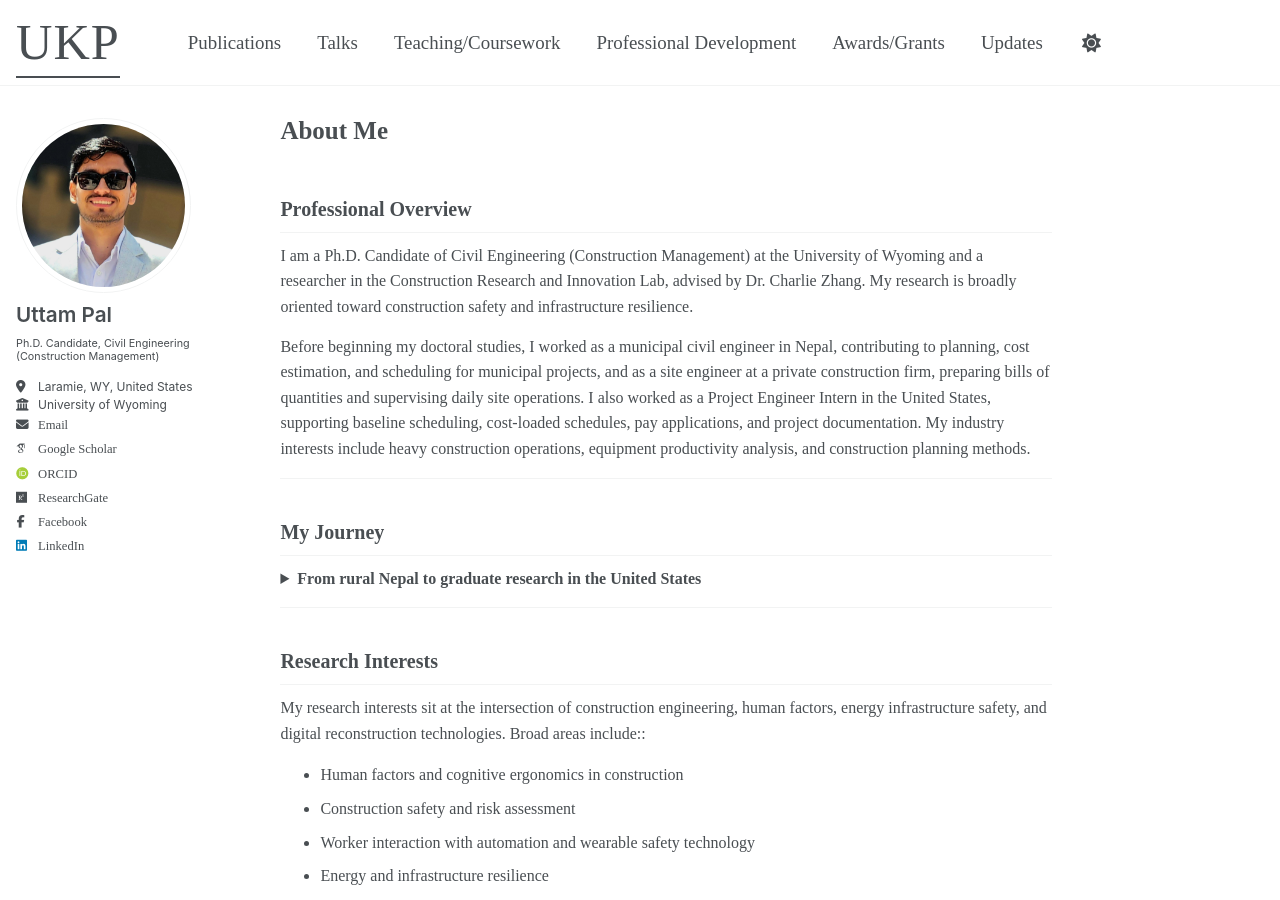
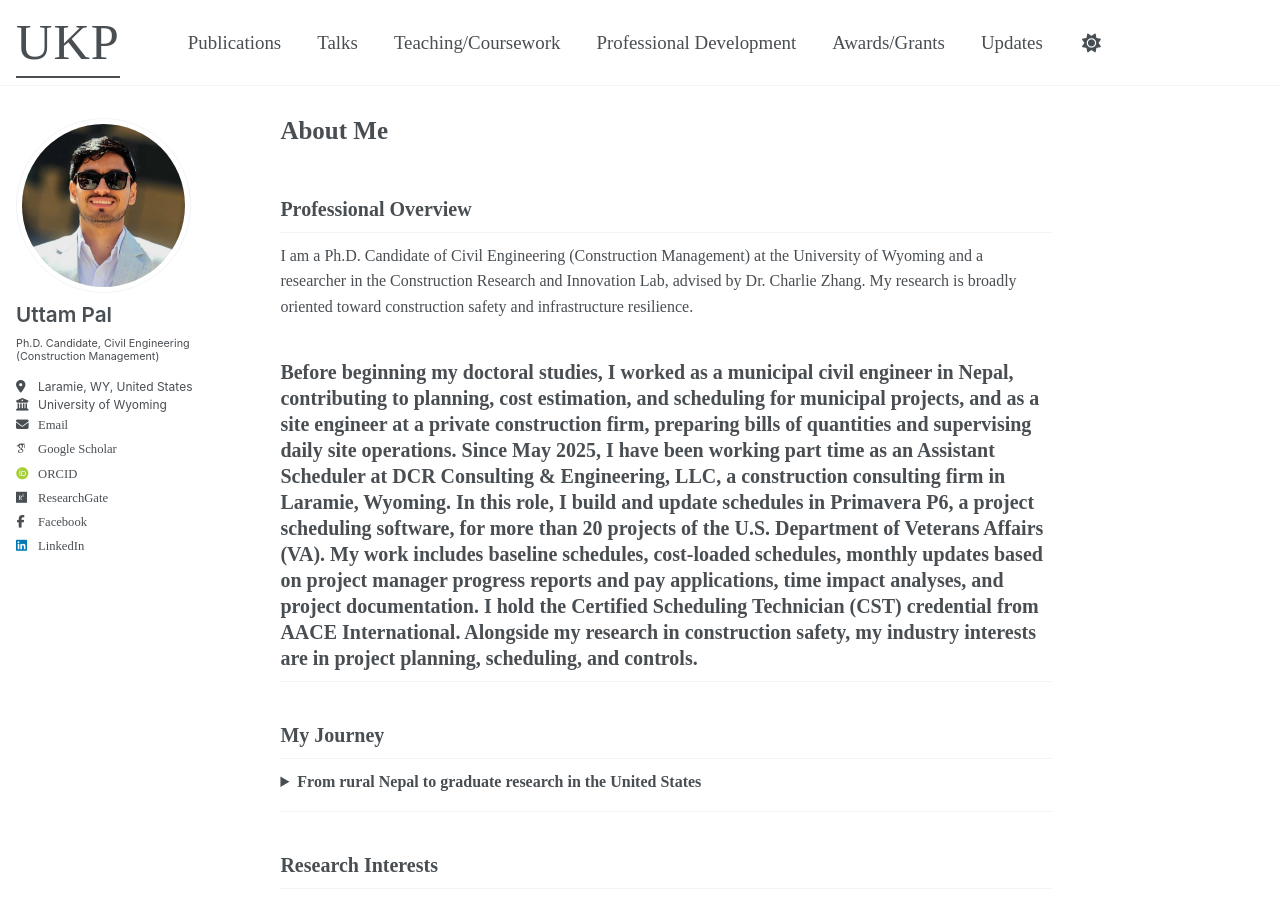
Before and after one commit to pal-uttam/pal-uttam.github.io, a Jekyll site: the page built from _pages/about.md, in a window 1280 px wide and 900 px high. Built offline with Jekyll 4.4.1, drawn with Linux system fonts in a browser that asks for light colours; some web fonts are replaced; a script bundle is joined from its source files by our own code; library files that are not in the unit come from our copies.

Commit message:
What I changed

```diff
--- a/_pages/about.md
+++ b/_pages/about.md
@@ -11,8 +11,7 @@ redirect_from:
 
 I am a Ph.D. Candidate of Civil Engineering (Construction Management) at the University of Wyoming and a researcher in the Construction Research and Innovation Lab, advised by Dr. Charlie Zhang. My research is broadly oriented toward construction safety and infrastructure resilience.
 
-Before beginning my doctoral studies, I worked as a municipal civil engineer in Nepal, contributing to planning, cost estimation, and scheduling for municipal projects, and as a site engineer at a private construction firm, preparing bills of quantities and supervising daily site operations. I also worked as a Project Engineer Intern in the United States, supporting baseline scheduling, cost-loaded schedules, pay applications, and project documentation. My industry interests include heavy construction operations, equipment productivity analysis, and construction planning methods.
-
+Before beginning my doctoral studies, I worked as a municipal civil engineer in Nepal, contributing to planning, cost estimation, and scheduling for municipal projects, and as a site engineer at a private construction firm, preparing bills of quantities and supervising daily site operations. Since May 2025, I have been working part time as an Assistant Scheduler at DCR Consulting & Engineering, LLC, a construction consulting firm in Laramie, Wyoming. In this role, I build and update schedules in Primavera P6, a project scheduling software, for more than 20 projects of the U.S. Department of Veterans Affairs (VA). My work includes baseline schedules, cost-loaded schedules, monthly updates based on project manager progress reports and pay applications, time impact analyses, and project documentation. I hold the Certified Scheduling Technician (CST) credential from AACE International. Alongside my research in construction safety, my industry interests are in project planning, scheduling, and controls.
 ---
 
 ## My Journey
```
